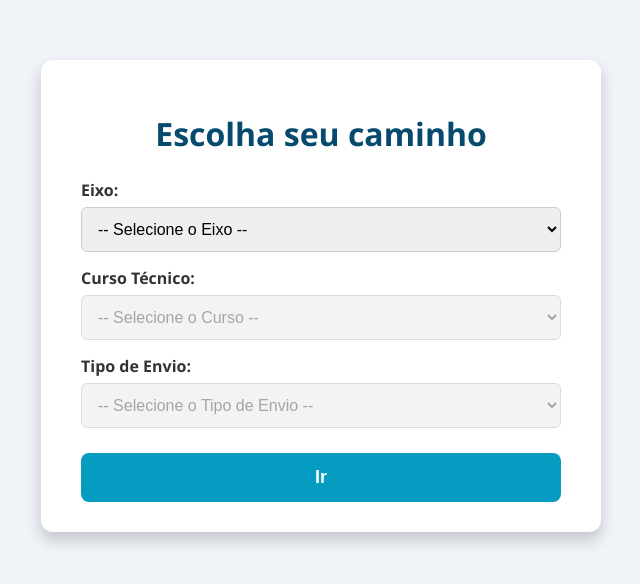
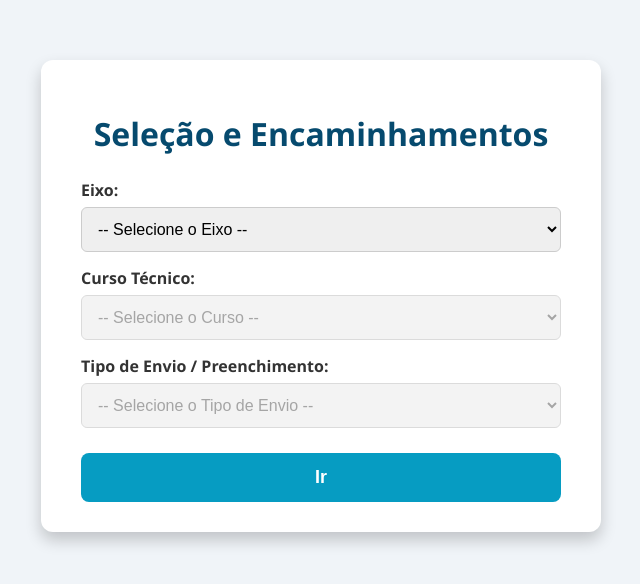
Before and after one commit to eecaetanodecampos/home, a plain HTML site: page index.html in a window 1280 px wide. Shown: the part 104-688 px from the top of the page, without its empty margins (319-959 px from the left). Drawn offline with Linux system fonts and the light colour scheme.

Commit message:
Update index.html

```diff
--- a/index.html
+++ b/index.html
@@ -69,7 +69,7 @@
 <body>
 
   <div class="container">
-    <h1>Escolha seu caminho</h1>
+    <h1>Seleção e Encaminhamentos</h1>
     <form id="redirectForm">
       <label for="eixo">Eixo:</label>
       <select id="eixo" required>
@@ -83,7 +83,7 @@
         <option value="" disabled selected>-- Selecione o Curso --</option>
       </select>
 
-      <label for="envio">Tipo de Envio:</label>
+      <label for="envio">Tipo de Envio / Preenchimento:</label>
       <select id="envio" required disabled>
         <option value="" disabled selected>-- Selecione o Tipo de Envio --</option>
         <option value="apoio">Enviar Apoio</option>
```
